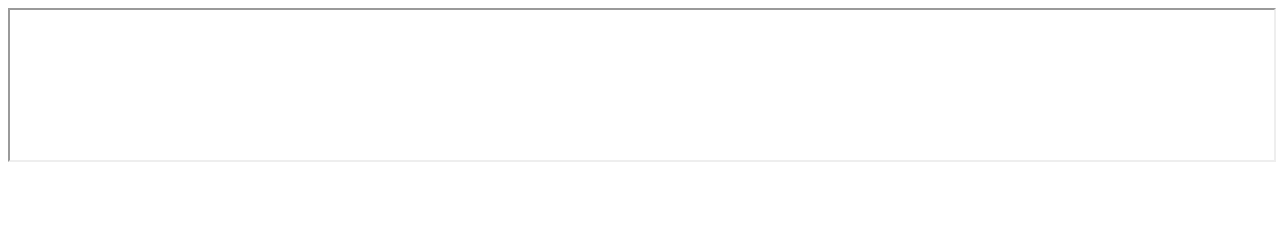
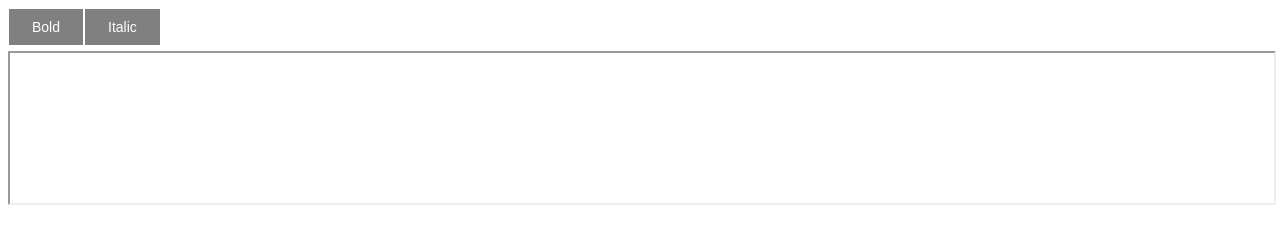
Before and after one commit to Engr-Rowshan/texteditor, a plain HTML site: page index.html in a window 1280 px wide. Drawn offline with Linux system fonts and the light colour scheme.

Commit message:
button add function added

```diff
--- a/css/textEditor.css
+++ b/css/textEditor.css
@@ -1,6 +1,22 @@
-
 
 .frame{
     height: 100%;
     width:100%;
 }
+
+.toolBox{
+    margin-top: 5px;
+    margin-bottom: 5px
+}
+
+button.btn.btn-primary {
+	background-color: gray;
+	border: none;
+	color: white;
+	padding: 10px 23px;
+	text-align: center;
+	text-decoration: none;
+	display: inline-block;
+	font-size: 14px;
+	border: solid 1px white;
+}
--- a/js/textEditor.js
+++ b/js/textEditor.js
@@ -29,28 +29,38 @@
 
         //This will confirm plugin work with multi object
         return this.each(function(){
-            create(this);
+            create.apply(this);
         });
 
 
         //Create the elements
-        function create(e){
-            originalObjects.push(e);
+        function create(){
+            originalObjects.push(this);
             let container = $('<div></div>').addClass('textEditor').css('width',settings.width).css('height',settings.height);
             let toolBar = $("<div></div>").addClass('toolBox');
+
+            let btnObj1 = createButton('Bold');
+            let btnObj2 = createButton('Italic');
+
+            toolBar.append(btnObj1).append(btnObj2);
+
             let frameBox = $('<div></div>').addClass('frameBox');
             let frame = $('<iframe></iframe>').addClass('frame');
 
-            $(e).css('display','none'); //Hide the main object
+            $(this).css('display','none'); //Hide the main object
             frameBox.append(frame);
             container.append(toolBar).append(frameBox);
 
-            container.insertBefore(e);
+            container.insertBefore(this);
         }
 
         //A function to create button
-        function createButton(btnTitle,btnClass,btnIcon,btnCallback){
-
+        function createButton(btnTitle,btnClass = 'btn btn-primary',btnIcon = null ,btnCallback = null){
+            let btnObj = $('<button></button>').addClass(btnClass).text(btnTitle);
+            btnObj.on('click',function(){
+                alert('You clicked on ' + btnTitle);
+            })
+            return btnObj;
         }
 
         // // Greenify the collection based on the settings variable.
```
